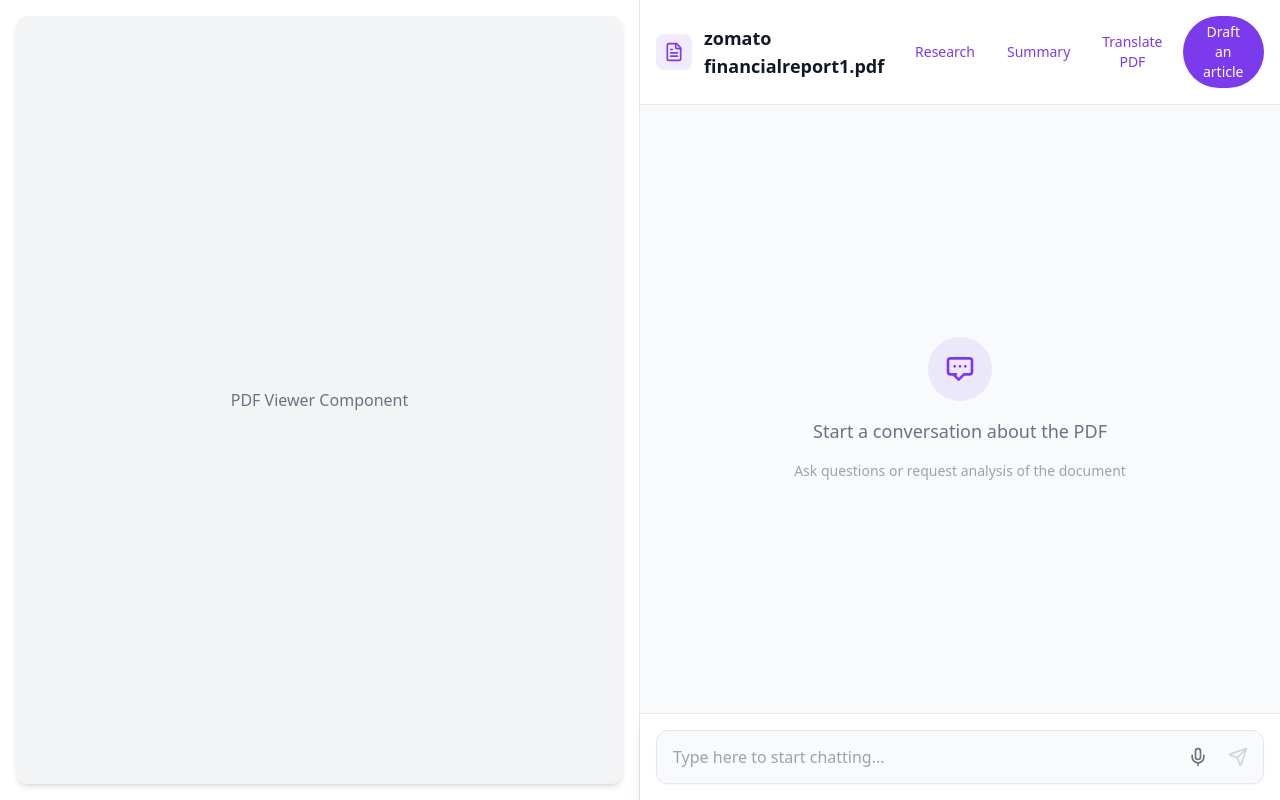
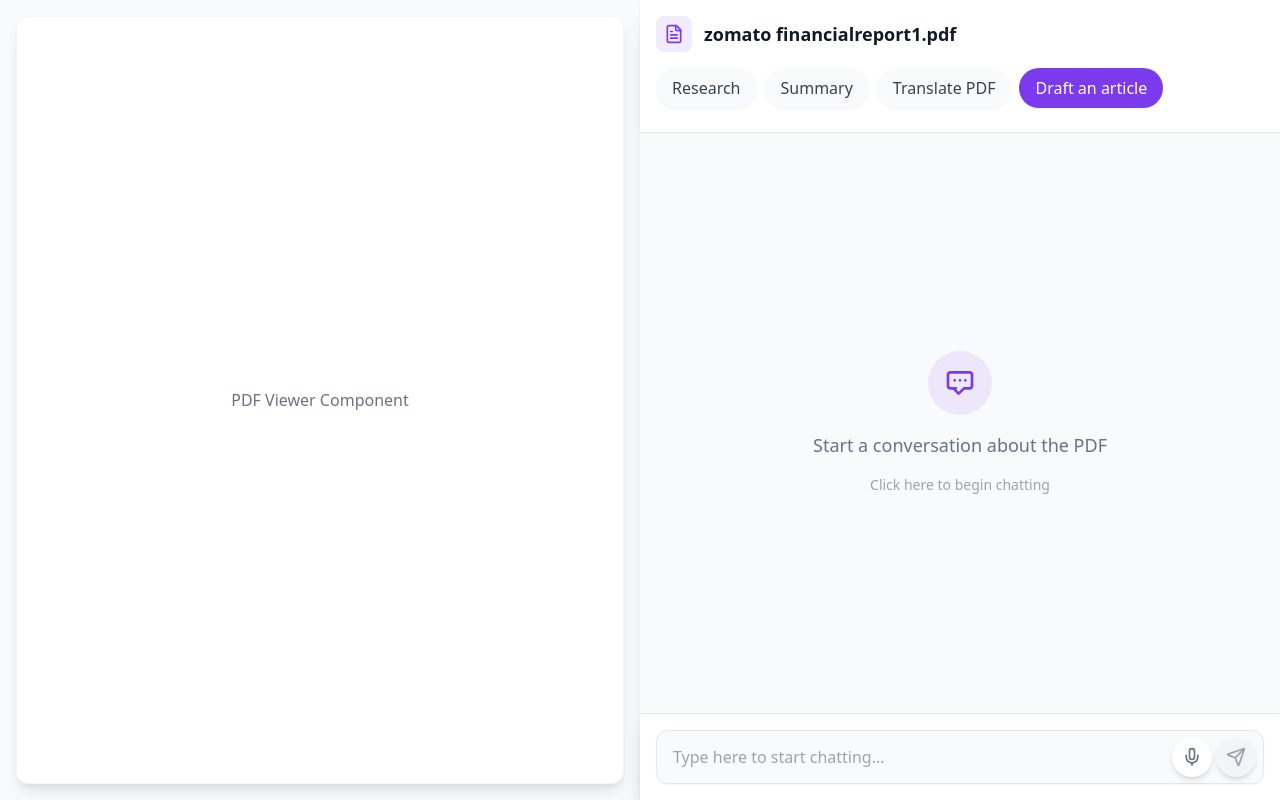
Before and after one commit to choronX/chatty-pdf-revamp, a React (Vite) app: page / in a window 1280 px wide. Built offline with nearby package versions, Linux system fonts and the light colour scheme.

Commit message:
Add interactive focus effect
Implement an effect that highlights or scrolls to the input box when the user clicks on the "Start a conversation about the PDF" area. Additionally, redesign the layout of the buttons at the top for improved aesthetics.
[skip gpt_engineer]

```diff
--- a/src/components/ChatHeader.tsx
+++ b/src/components/ChatHeader.tsx
@@ -7,29 +7,38 @@ interface ChatHeaderProps {
 
 const ChatHeader: React.FC<ChatHeaderProps> = ({ fileName }) => {
   return (
-    <div className="flex items-center justify-between p-4 border-b bg-white shadow-sm">
-      <div className="flex items-center space-x-3">
-        <div className="p-2 bg-primary/10 rounded-lg transition-transform duration-200 hover:scale-105">
-          <FileText className="w-5 h-5 text-primary" />
+    <div className="flex flex-col space-y-4 p-4 border-b bg-white shadow-sm">
+      <div className="flex items-center justify-between">
+        <div className="flex items-center space-x-3">
+          <div className="p-2 bg-primary/10 rounded-lg transition-transform duration-200 hover:scale-105">
+            <FileText className="w-5 h-5 text-primary" />
+          </div>
+          <h1 className="text-lg font-semibold text-gray-900">{fileName}</h1>
         </div>
-        <h1 className="text-lg font-semibold text-gray-900">{fileName}</h1>
       </div>
-      <div className="flex items-center space-x-2">
-        <button className="px-3 py-1.5 text-sm font-medium text-primary hover:bg-primary/5 rounded-full transition-all duration-200 hover:scale-105 hover:shadow-sm">
-          Research
-        </button>
-        <button className="px-3 py-1.5 text-sm font-medium text-primary hover:bg-primary/5 rounded-full transition-all duration-200 hover:scale-105 hover:shadow-sm">
-          Summary
-        </button>
-        <button className="px-3 py-1.5 text-sm font-medium text-primary hover:bg-primary/5 rounded-full transition-all duration-200 hover:scale-105 hover:shadow-sm">
-          Translate PDF
-        </button>
-        <button className="px-4 py-1.5 text-sm font-medium bg-primary text-white rounded-full hover:bg-primary-hover transition-all duration-200 hover:scale-105 shadow-sm hover:shadow-md active:scale-95">
-          Draft an article
-        </button>
+
+      <div className="flex items-center space-x-2 overflow-x-auto pb-2 scrollbar-hide">
+        <ActionButton>Research</ActionButton>
+        <ActionButton>Summary</ActionButton>
+        <ActionButton>Translate PDF</ActionButton>
+        <ActionButton primary>Draft an article</ActionButton>
       </div>
     </div>
   );
 };
 
+const ActionButton: React.FC<{ children: React.ReactNode; primary?: boolean }> = ({ children, primary }) => {
+  return (
+    <button
+      className={`px-4 py-2 rounded-full font-medium transition-all duration-200 hover:scale-105 shadow-sm hover:shadow-md active:scale-95 whitespace-nowrap ${
+        primary
+          ? 'bg-primary text-white hover:bg-primary-hover'
+          : 'bg-gray-50 text-gray-700 hover:bg-gray-100'
+      }`}
+    >
+      {children}
+    </button>
+  );
+};
+
 export default ChatHeader;
--- a/src/components/ChatInput.tsx
+++ b/src/components/ChatInput.tsx
@@ -1,12 +1,13 @@
-import React, { useState } from 'react';
+import React, { useState, forwardRef } from 'react';
 import { Mic, Send } from 'lucide-react';
 
 interface ChatInputProps {
   onSendMessage: (message: string) => void;
   onStartRecording: () => void;
+  inputRef?: React.RefObject<HTMLInputElement>;
 }
 
-const ChatInput: React.FC<ChatInputProps> = ({ onSendMessage, onStartRecording }) => {
+const ChatInput: React.FC<ChatInputProps> = ({ onSendMessage, onStartRecording, inputRef }) => {
   const [message, setMessage] = useState('');
   const [isFocused, setIsFocused] = useState(false);
 
@@ -24,29 +25,30 @@ const ChatInput: React.FC<ChatInputProps> = ({ onSendMessage, onStartRecording }
         <div className={`flex items-center space-x-2 transition-all duration-300 ${isFocused ? 'transform scale-[1.01]' : ''}`}>
           <div className="relative flex-1 group">
             <input
+              ref={inputRef}
               type="text"
               value={message}
               onChange={(e) => setMessage(e.target.value)}
               onFocus={() => setIsFocused(true)}
               onBlur={() => setIsFocused(false)}
               placeholder="Type here to start chatting..."
-              className="w-full px-4 py-3.5 pr-24 rounded-xl border border-gray-200 focus:border-primary focus:ring-2 focus:ring-primary/20 outline-none transition-all bg-gray-50 hover:bg-white shadow-sm"
+              className="w-full px-4 py-3.5 pr-24 rounded-xl border border-gray-200 focus:border-primary focus:ring-2 focus:ring-primary/20 outline-none transition-all bg-gray-50 hover:bg-white shadow-sm highlight-pulse"
             />
             <div className="absolute right-2 top-1/2 -translate-y-1/2 flex items-center space-x-1">
               <button
                 type="button"
                 onClick={onStartRecording}
-                className="p-2 text-gray-500 hover:text-primary hover:bg-primary/10 rounded-full transition-all duration-200 hover:scale-110 active:scale-95"
+                className="p-2.5 text-gray-500 hover:text-primary bg-white shadow-md hover:shadow-lg rounded-full transition-all duration-200 hover:scale-110 active:scale-95"
               >
                 <Mic className="w-5 h-5" />
               </button>
               <button
                 type="submit"
                 disabled={!message.trim()}
-                className={`p-2 rounded-full transition-all duration-200 hover:scale-110 active:scale-95 ${
+                className={`p-2.5 rounded-full shadow-md hover:shadow-lg transition-all duration-200 hover:scale-110 active:scale-95 ${
                   message.trim()
-                    ? 'text-primary hover:bg-primary/10 animate-pulse'
-                    : 'text-gray-300 cursor-not-allowed'
+                    ? 'bg-primary text-white hover:bg-primary/90'
+                    : 'bg-gray-100 text-gray-400 cursor-not-allowed'
                 }`}
               >
                 <Send className="w-5 h-5" />
--- a/src/index.css
+++ b/src/index.css
@@ -99,3 +99,27 @@
     @apply bg-background text-foreground;
   }
 }
+
+@layer utilities {
+  .highlight-pulse {
+    animation: highlight-pulse 2s cubic-bezier(0.4, 0, 0.6, 1);
+  }
+
+  @keyframes highlight-pulse {
+    0%, 100% {
+      background-color: rgb(var(--background));
+    }
+    50% {
+      background-color: rgb(var(--primary) / 0.1);
+    }
+  }
+
+  .scrollbar-hide::-webkit-scrollbar {
+    display: none;
+  }
+
+  .scrollbar-hide {
+    -ms-overflow-style: none;
+    scrollbar-width: none;
+  }
+}
--- a/src/pages/Index.tsx
+++ b/src/pages/Index.tsx
@@ -1,4 +1,4 @@
-import React, { useState } from 'react';
+import React, { useState, useRef } from 'react';
 import ChatHeader from '../components/ChatHeader';
 import ChatInput from '../components/ChatInput';
 import ChatMessage from '../components/ChatMessage';
@@ -13,6 +13,7 @@ interface Message {
 
 const Index = () => {
   const [messages, setMessages] = useState<Message[]>([]);
+  const inputRef = useRef<HTMLInputElement>(null);
 
   const handleSendMessage = (text: string) => {
     const newMessage: Message = {
@@ -40,30 +41,43 @@ const Index = () => {
     toast.info("Voice recording feature coming soon!");
   };
 
+  const scrollToInput = () => {
+    inputRef.current?.focus();
+    inputRef.current?.scrollIntoView({ behavior: 'smooth' });
+    // Add a temporary highlight effect to the input
+    inputRef.current?.classList.add('highlight-pulse');
+    setTimeout(() => {
+      inputRef.current?.classList.remove('highlight-pulse');
+    }, 2000);
+  };
+
   return (
     <div className="flex h-screen bg-gray-50">
       {/* PDF Viewer Section */}
-      <div className="w-1/2 p-4 bg-white border-r border-gray-200">
-        <div className="h-full rounded-xl bg-gray-100 flex items-center justify-center overflow-hidden shadow-md">
+      <div className="w-1/2 p-4">
+        <div className="h-full rounded-xl bg-white flex items-center justify-center overflow-hidden shadow-lg border border-gray-100">
           <p className="text-gray-500">PDF Viewer Component</p>
         </div>
       </div>
 
       {/* Chat Section */}
-      <div className="w-1/2 flex flex-col bg-white">
+      <div className="w-1/2 flex flex-col bg-white shadow-xl">
         <div className="flex-1 flex flex-col h-full">
           <ChatHeader fileName="zomato financialreport1.pdf" />
 
           <div className="flex-1 overflow-y-auto bg-[#f8fafc] px-4 py-2">
             {messages.length === 0 ? (
-              <div className="h-full flex flex-col items-center justify-center text-gray-500 space-y-4">
-                <div className="w-16 h-16 rounded-full bg-primary/10 flex items-center justify-center">
+              <div
+                onClick={scrollToInput}
+                className="h-full flex flex-col items-center justify-center text-gray-500 space-y-4 cursor-pointer group transition-all duration-300 hover:bg-gray-50/50 rounded-xl p-8"
+              >
+                <div className="w-16 h-16 rounded-full bg-primary/10 flex items-center justify-center transform group-hover:scale-110 transition-transform duration-300">
                   <svg className="w-8 h-8 text-primary" fill="none" stroke="currentColor" viewBox="0 0 24 24">
                     <path strokeLinecap="round" strokeLinejoin="round" strokeWidth="2" d="M8 10h.01M12 10h.01M16 10h.01M9 16H5a2 2 0 01-2-2V6a2 2 0 012-2h14a2 2 0 012 2v8a2 2 0 01-2 2h-4l-4 4-4-4z" />
                   </svg>
                 </div>
-                <p className="text-lg font-medium">Start a conversation about the PDF</p>
-                <p className="text-sm text-gray-400">Ask questions or request analysis of the document</p>
+                <p className="text-lg font-medium group-hover:text-primary transition-colors">Start a conversation about the PDF</p>
+                <p className="text-sm text-gray-400">Click here to begin chatting</p>
               </div>
             ) : (
               <div className="space-y-4 py-4">
@@ -82,6 +96,7 @@ const Index = () => {
           <ChatInput
             onSendMessage={handleSendMessage}
             onStartRecording={handleStartRecording}
+            inputRef={inputRef}
           />
         </div>
       </div>
```
